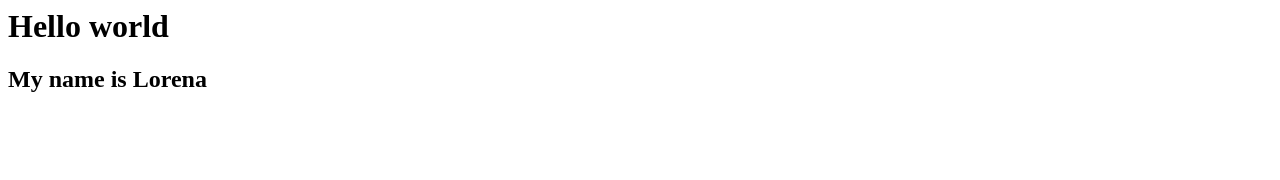
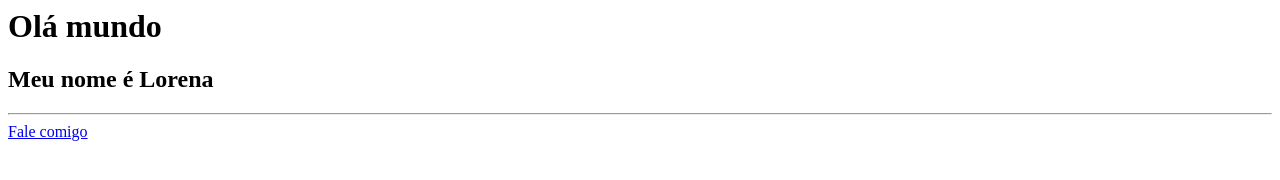
Before and after one commit to Lorenamelloo/lorenamelloo.github.io, a plain HTML site: page index.html in a window 1280 px wide. Drawn offline with Linux system fonts and the light colour scheme.

Commit message:
adicionando o link para falar comigo

```diff
--- a/index.html
+++ b/index.html
@@ -1,2 +1,5 @@
-<h1>Hello world</h1>
-<h2>My name is Lorena</h2>
+<h1>Olá mundo</h1>
+<h2>Meu nome é Lorena</h2>
+<hr>
+
+<a href="#">Fale comigo</a>
```
